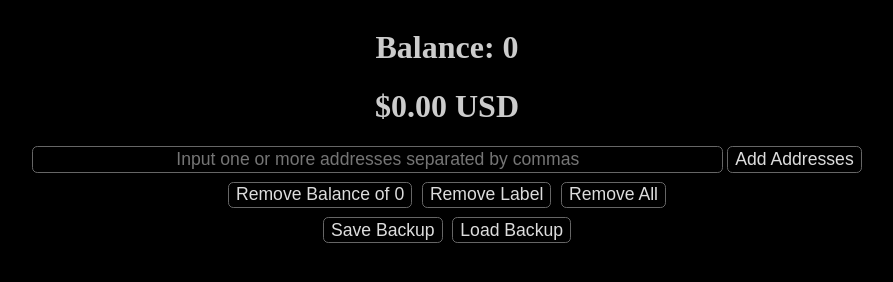
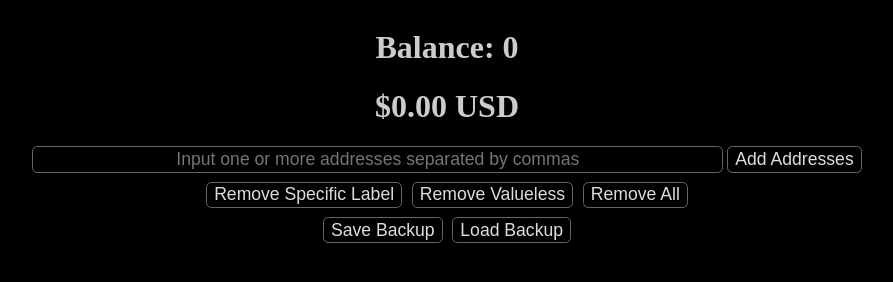
Before and after one commit to matrm/bitcoin-address-watcher, a plain HTML site: page index.html in a window 1280 px wide. Shown: the whole page, without its empty margins (193-1086 px from the left). Drawn offline with Linux system fonts and the light colour scheme.

Commit message:
Rename and rearrange buttons.

```diff
--- a/index.html
+++ b/index.html
@@ -655,16 +655,15 @@
 
 		<input id="inputAddresses" class="labelInput" type="text" size="64"
 			placeholder="Input one or more addresses separated by commas" />
-		<input class="labelInput labelInputButton" type="button" value="Add Addresses"
-			onclick="addInputAddresses()" />
+		<input class="labelInput labelInputButton" type="button" value="Add Addresses" onclick="addInputAddresses()" />
 
 		<div id="addressesTableContainer"></div>
 
-		<input class="labelInput labelInputButton standardMargin" type="button" value="Remove Balance of 0"
+		<input class="labelInput labelInputButton standardMargin" type="button" value="Remove Specific Label"
+			onclick="removeAddressInfosWithPromptLabel()" />
+
+		<input class="labelInput labelInputButton standardMargin" type="button" value="Remove Valueless"
 			onclick="removeAddressInfosBalanceOfZero()" />
-
-		<input class="labelInput labelInputButton standardMargin" type="button" value="Remove Label"
-			onclick="removeAddressInfosWithPromptLabel()" />
 
 		<input class="labelInput labelInputButton standardMargin" type="button" value="Remove All"
 			onclick="removeAddressInfos()" />
```
